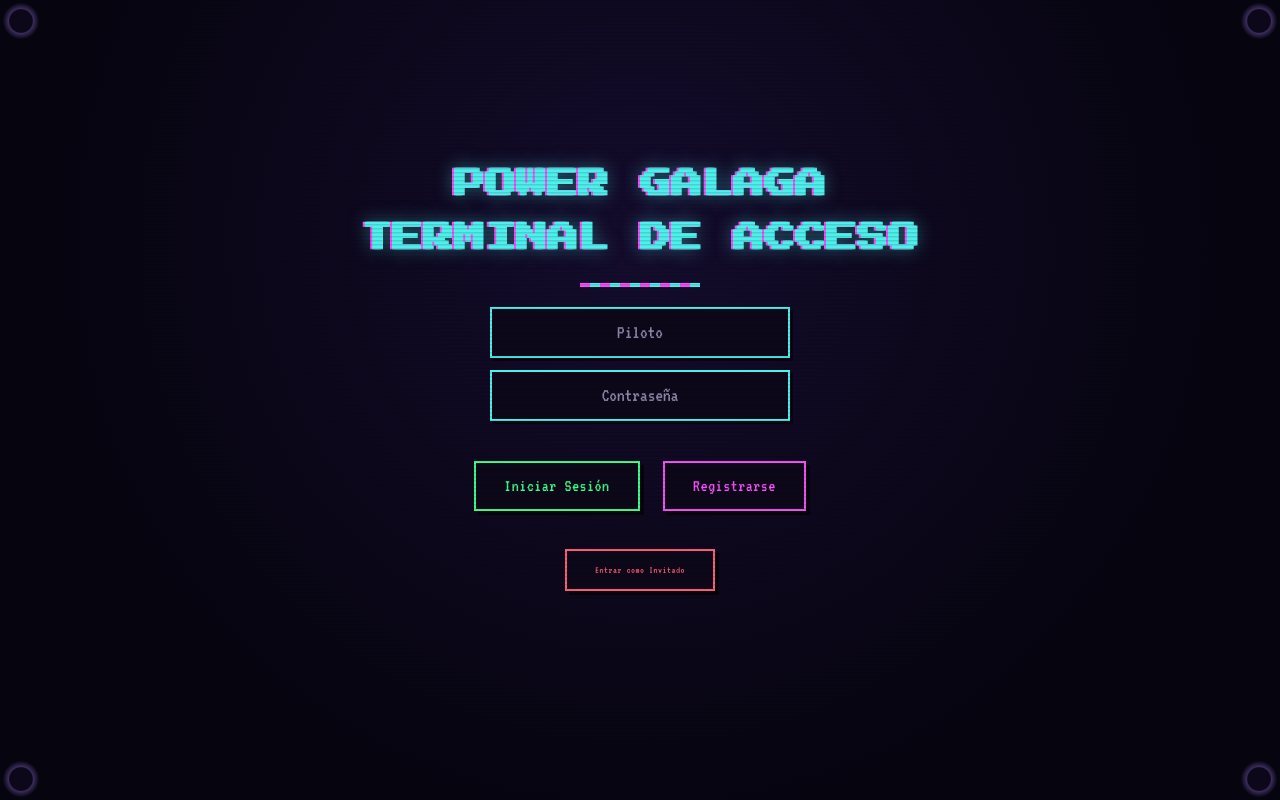
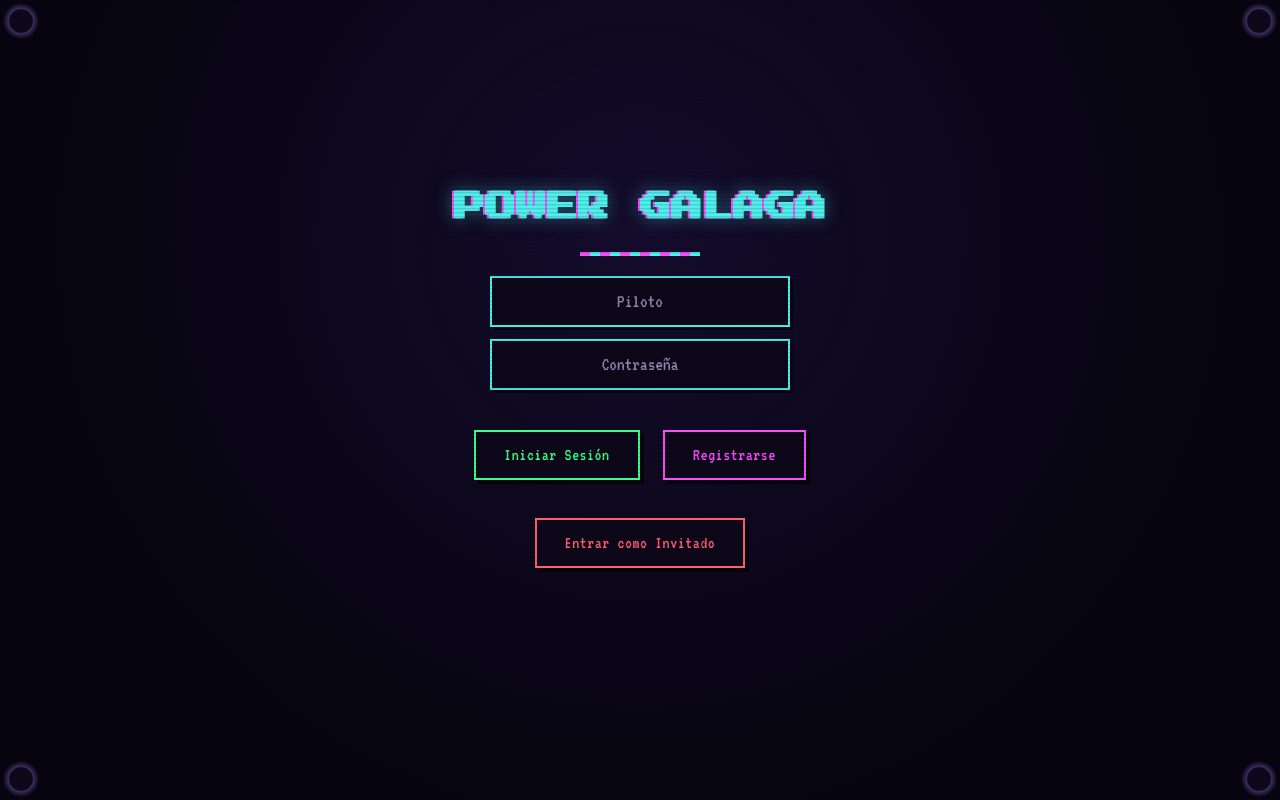
Before and after one commit to Parsival777/PROYECTO_FINAL_ING_SOFT, a website: page public/index.html in a window 1280 px wide. Drawn offline with Linux system fonts and the light colour scheme.

Commit message:
2do update en html

```diff
--- a/public/index.html
+++ b/public/index.html
@@ -10,7 +10,7 @@
 
     <!-- PANTALLA LOGIN / REGISTRO -->
     <div id="auth-screen" class="screen active">
-        <h1 id="auth-title">POWER GALAGA<br>TERMINAL DE ACCESO</h1>
+        <h1 id="auth-title">POWER GALAGA</h1>
         <div class="form-group">
             <input type="text" id="username" placeholder="Piloto" autocomplete="off"><br>
             <input type="password" id="password" placeholder="Contraseña">
@@ -19,7 +19,7 @@
             <button id="btn-login">Iniciar Sesión</button>
             <button id="btn-register" class="btn-alt">Registrarse</button>
         </div>
-        <button id="btn-guest" class="btn-danger" style="margin-top: 30px; font-size: 10px;">Entrar como Invitado</button>
+        <button id="btn-guest" class="btn-danger" style="margin-top: 30px;">Entrar como Invitado</button>
         <p id="auth-msg" class="error"></p>
     </div>
 
```
